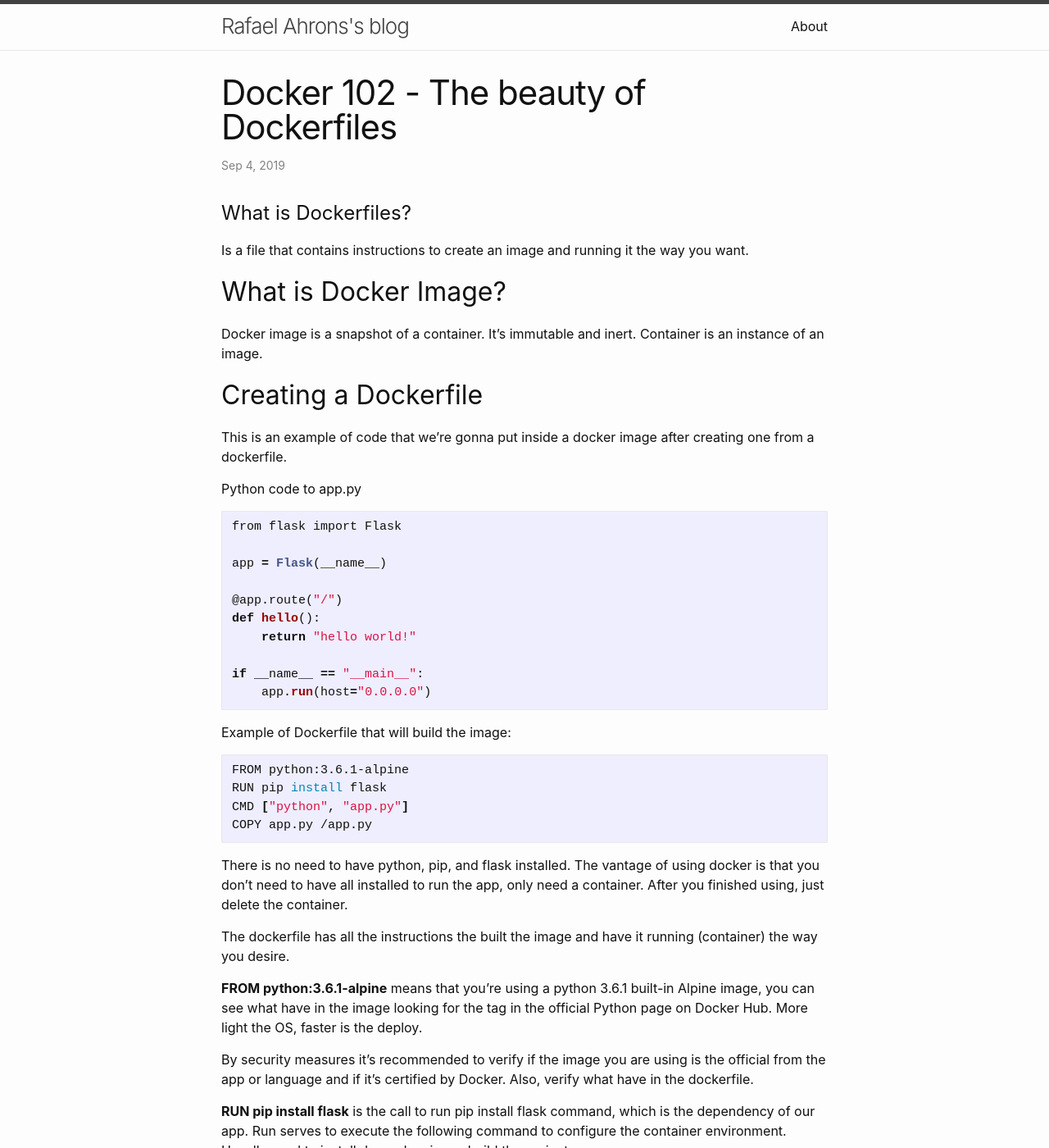
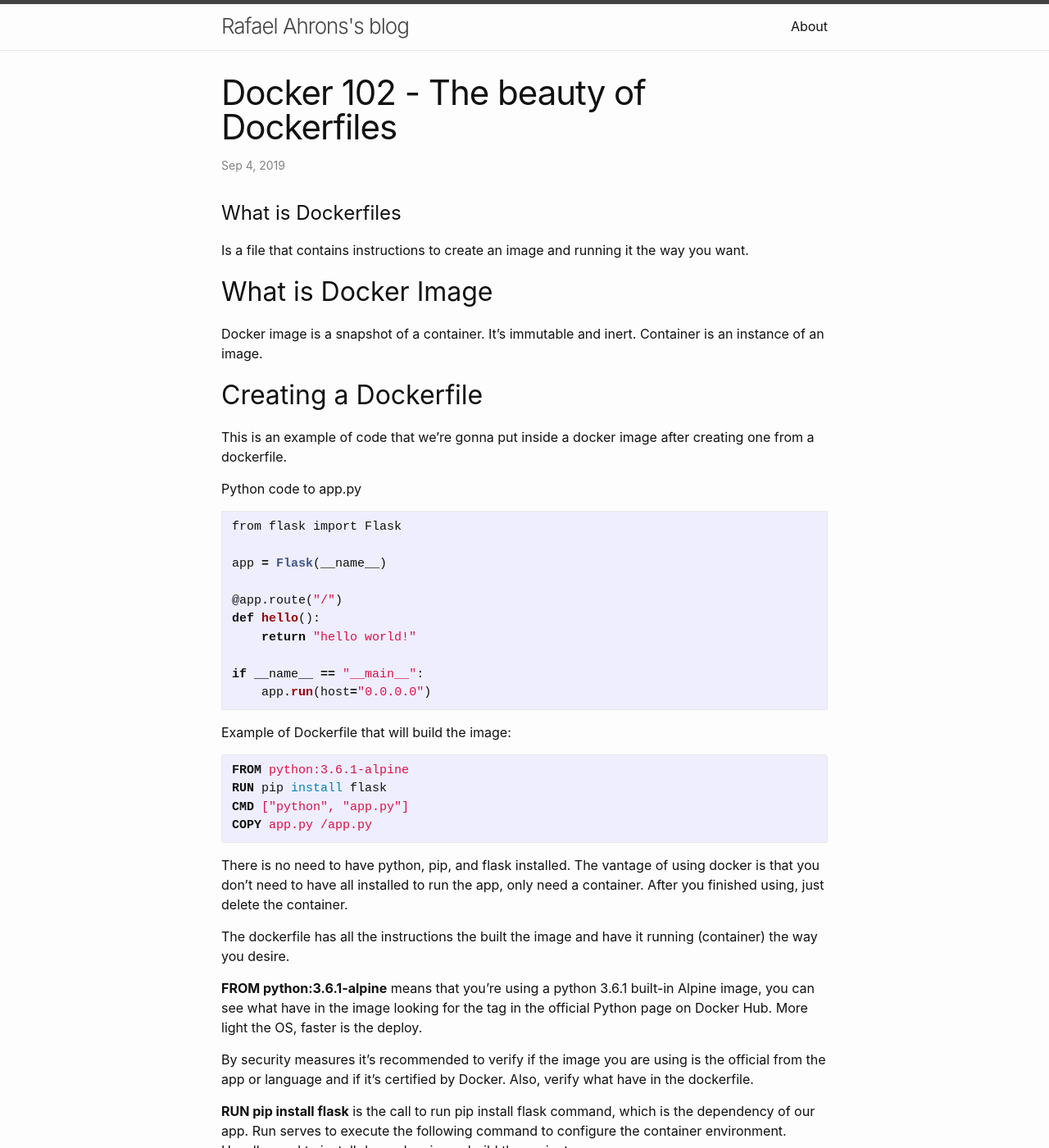
Before and after one commit to luturol/luturol.github.io, a Jekyll site: the page built from _posts/2019-10-05-Docker-102.md, in a window 1280 px wide and 1400 px high. Shown: the whole window at 82% size. Built offline with Jekyll 4.4.1, drawn with Linux system fonts in a browser that asks for light colours.

Commit message:
Add docker highlight using liquid template

````diff
--- a/_posts/2019-10-05-Docker-102.md
+++ b/_posts/2019-10-05-Docker-102.md
@@ -6,11 +6,11 @@ categories:
     - docker
 ---
 
-# What is Dockerfiles?
+# What is Dockerfiles
 
 Is a file that contains instructions to create an image and running it the way you want.
 
-## What is Docker Image?
+## What is Docker Image
 
 Docker image is a snapshot of a container. It's immutable and inert. Container is an instance of an image.
 
@@ -35,12 +35,12 @@ if __name__ == "__main__":
 
 Example of Dockerfile that will build the image:
 
-```bash
+{% highlight docker %}
 FROM python:3.6.1-alpine
 RUN pip install flask
 CMD ["python", "app.py"]
 COPY app.py /app.py
-```
+{% endhighlight %}
 
 There is no need to have python, pip, and flask installed. The vantage of using docker is that you don't need to have all installed to run the app, only need a container. After you finished using, just delete the container.
 
````
